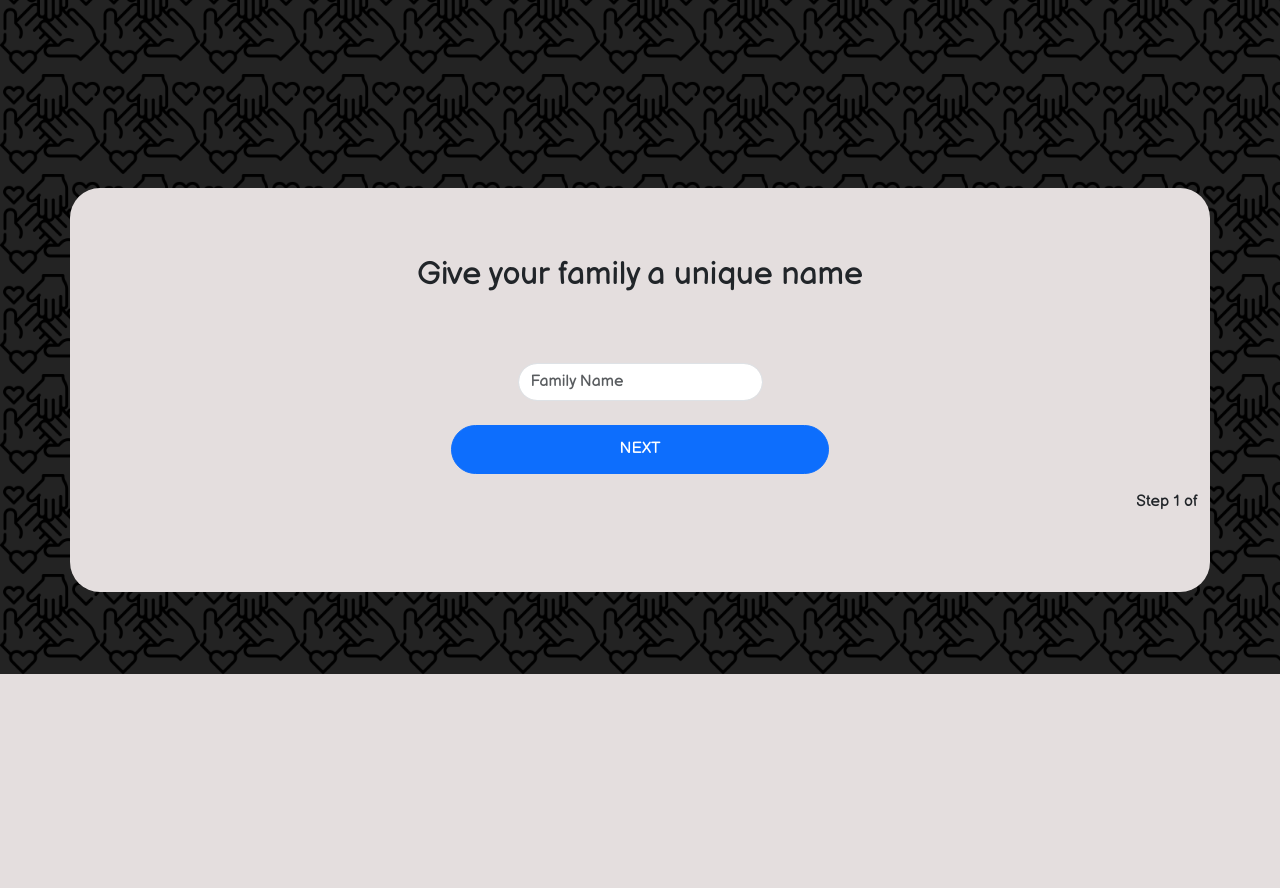
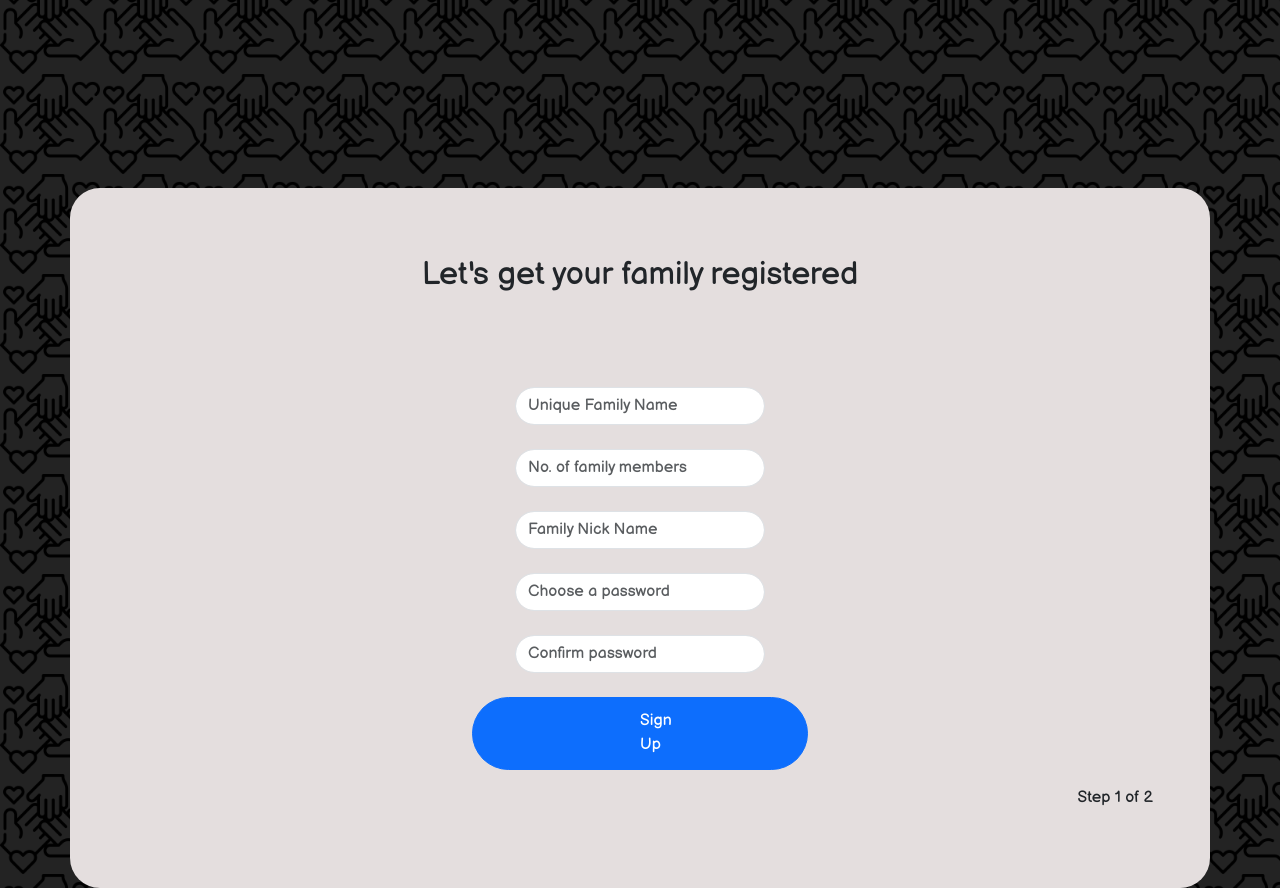
Before and after one commit to thesachinbudania/Fami, a Flask app: page /signup in a window 1280 px wide. Shown: the part 126-1014 px from the top of the page. Before the commit the page ends 800 px from the top, so only its background shows below. Run offline with Flask 3, Linux system fonts and the light colour scheme; some libraries are stand-ins or nearby versions.

Commit message:
designed the sign up page

```diff
--- a/app.py
+++ b/app.py
@@ -1,6 +1,10 @@
 from flask import Flask, request, render_template, redirect
+from werkzeug.security import check_password_hash, generate_password_hash
+from cs50 import SQL
 
 app = Flask(__name__)
+
+db = SQL("sqlite:///fami.db")
 
 @app.route("/")
 def main():
@@ -12,3 +16,12 @@ def main():
 def signup():
     if request.method == "GET":
         return render_template("signup.html")
+    else:
+        familyNameUq = request.form.get("familyNameUq")
+        familyMembers = request.form.get("familyMembers")
+        familyNN = request.form.get("familyNN")
+        password = request.form.get("password")
+        if not db.execute("SELECT * FROM account_info WHERE name = ?", familyNameUq)[0]:
+            return render_template("signup.html", error="Family Name taken choose another")
+        else:
+            hash = generate_password_hash(password)
--- a/templates/signup.html
+++ b/templates/signup.html
@@ -3,16 +3,46 @@
 {% block main %}
     <div class="container" style="background-color: rgb(228, 222, 222); padding-top: 5%; margin-top: 15%; padding-bottom: 5%; border-radius: 30px">
     <div class="row text-center mb-5" style=" font-size: 2em;">
-        <p>Give your family a unique name</p>
+        <p>Let's get your family registered</p>
+    </div>
+    <div class="row text-center mb-3">
+        <p style="opacity: 0.7; border-left: 10px solid red; background-color: rgba(255, 193, 7, 0.7); padding-top: 4%; padding-bottom: 4%;" id="error">{{error}}</p>
     </div>
     <div class="row text-center mt-4">
-        <form action="/signup" method="post">
-            <input name="familyName" placeholder="Family Name" required type="text" class="mb-4 form-control mx-auto w-auto" style="border-radius: 60px; width:500px;">
-            <button onclick="" class="btn btn-primary" style="padding: 1% 15% 1% 15%; border-radius:60px;">NEXT</button>
+        <form action="/signup" method="post" id="signupForm">
+            <input name="familyNameUq" placeholder="Unique Family Name" required type="text" class="mb-4 form-control mx-auto w-auto" style="border-radius: 60px; width: 250px !important;">
+            <input type="number" placeholder="No. of family members" required class="mb-4 form-control mx-auto w-auto" style="border-radius: 60px; width: 250px !important;" name="familyMembers">
+            <input type="text" required placeholder="Family Nick Name" required class="mb-4 form-control mx-auto w-auto" style="border-radius: 60px; width: 250px !important;" name="familyNN">
+            <input type="password" required id="password" placeholder="Choose a password" name="password" class="mb-4 form-control mx-auto w-auto" style="border-radius: 60px; width: 250px !important;">
+            <input type="password" id="confirmPassword" required placeholder="Confirm password" id="confirmPassword" class="mb-4 form-control mx-auto w-auto" style="border-radius: 60px; width: 250px !important;">
+            <button type="button" onclick="formChecker()" class="btn btn-primary" style="padding: 1% 15% 1% 15%; border-radius:60px; width: 250px;">Sign Up</button>
         </form>
     </div>
     <div class="row text-end mb-3 mt-3">
-        <span>Step 1 of </span>
+        <span style="padding-right:5%">Step 1 of 2</span>
     </div>
 </div>
+<script>
+    let error = document.getElementById("error");
+    if (error.innerHTML) {
+        error.style.display = "block";
+    }
+    else {
+        error.style.display = "none"
+    }
+
+    let password = document.getElementById("password").value;
+    let confirmPassword = document.getElementById("confirmPassword").value;
+    function formChecker(){
+        let password = document.getElementById("password").value;
+        let confirmPassword = document.getElementById("confirmPassword").value;
+        if (password === confirmPassword) {
+            document.getElementById("signupForm").submit();
+        }
+        else {
+            error.innerHTML = "Password and Confirm Password don't match";
+            error.style.display = "block";
+        }
+    }
+</script>
 {% endblock %}
```
Also changed, not shown: fami.db (added).
